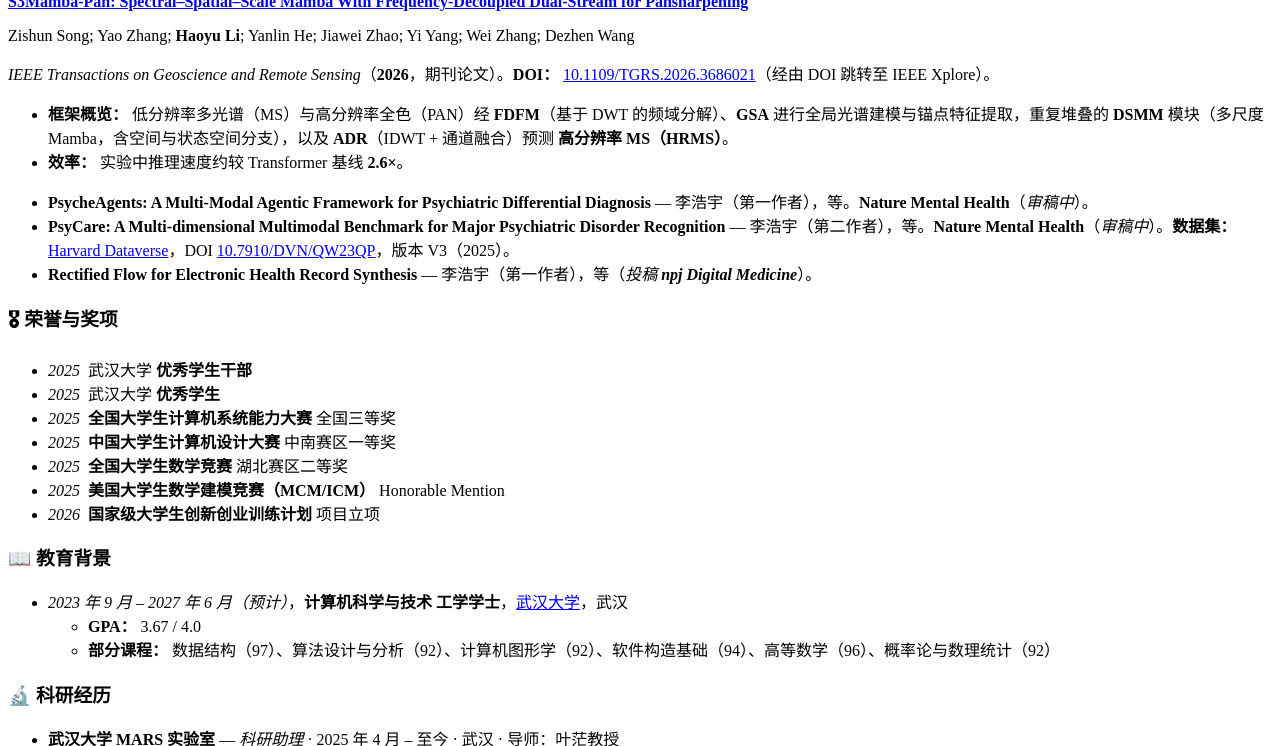
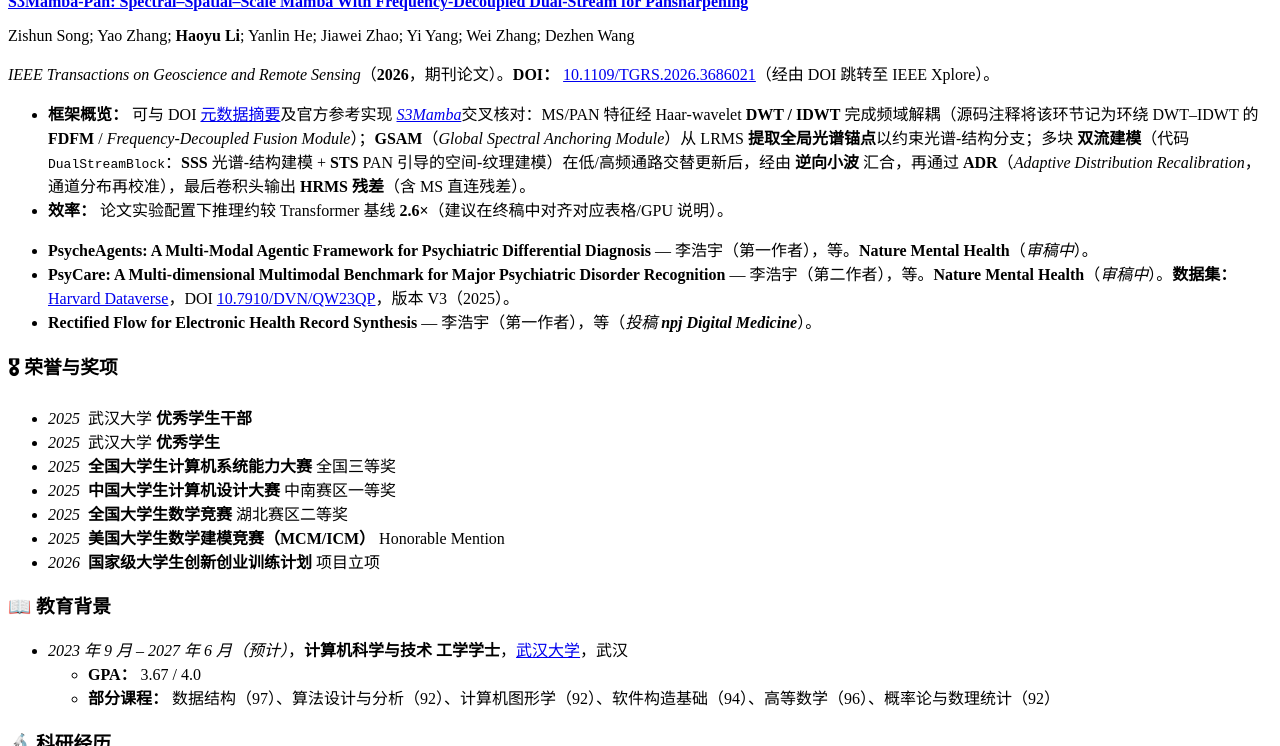
Before and after one commit to HaoyuLi-Nova/HaoyuLi-Nova.github.io, a Jekyll site: the page built from _pages/zh.md, in a window 1280 px wide and 900 px high, scrolled down 1737 px, cut to the strip 154-900 px from the top of the window. Built offline with Jekyll 4.4.1, drawn with Linux system fonts in a browser that asks for light colours.

Commit message:
Enhance publication descriptions for S3Mamba-Pan in English and Chinese sections, aligning details with DOI metadata and improving clarity on framework components and efficiency metrics.

```diff
--- a/_includes/i18n/home-en.md
+++ b/_includes/i18n/home-en.md
@@ -17,7 +17,7 @@ Contact: **haoyuli404@outlook.com** · **+86-158-2700-2669**
 
 # 📝 Publications
 
-<div class='paper-box'><div class='paper-box-image'><div><a href="https://doi.org/10.1109/TGRS.2026.3686021" target="_blank" rel="noopener noreferrer" title="Open S3Mamba-Pan (IEEE TGRS) via DOI"><div class="badge">IEEE TGRS</div><img src='{{ "/images/Mamba_Framework.png" | relative_url }}' alt="S3Mamba-Pan framework: FDFM, GSA, DSMM, and ADR for pansharpening" width="100%"></a></div></div>
+<div class='paper-box'><div class='paper-box-image'><div><a href="https://doi.org/10.1109/TGRS.2026.3686021" target="_blank" rel="noopener noreferrer" title="Open S3Mamba-Pan (IEEE TGRS) via DOI"><div class="badge">IEEE TGRS</div><img src='{{ "/images/Mamba_Framework.png" | relative_url }}' alt="S3Mamba-Pan: GSAM spectral anchors; Haar DWT-IDWT splits; stacked dual-stream SSS and STS Mamba paths; tail after ADR" width="100%"></a></div></div>
 <div class='paper-box-text' markdown="1">
 
 [**S3Mamba-Pan: Spectral–Spatial–Scale Mamba With Frequency-Decoupled Dual-Stream for Pansharpening**](https://doi.org/10.1109/TGRS.2026.3686021)
@@ -26,9 +26,9 @@ Zishun Song; Yao Zhang; **Haoyu Li**; Yanlin He; Jiawei Zhao; Yi Yang; Wei Zhang
 
 *IEEE Transactions on Geoscience and Remote Sensing*, **2026** (journal article). **DOI:** [10.1109/TGRS.2026.3686021](https://doi.org/10.1109/TGRS.2026.3686021) — opens IEEE Xplore via DOI resolver.
 
-- **Framework (overview):** low-res MS and HR PAN are processed with **FDFM** (DWT-based frequency splits), **GSA** for global spectral modeling and anchor features, repeated **DSMM** blocks (multi-scale Mamba with spatial and state-space branches), and **ADR** (IDWT + channel-wise fusion) to predict **HRMS**.
-- **Efficiency:** about **2.6×** faster inference than Transformer baselines in our experiments.
+- **Framework (overview):** Aligned with the indexed abstract ([DOI resolver](https://doi.org/10.1109/tgrs.2026.3686021)) and the reference implementation [*S3Mamba*](https://github.com/FreeZS-a/S3Mamba): MS/PAN features use Haar-wavelet **DWT/IDWT** for frequency-aware decoupling (**FDFM** in code annotates this *Frequency-Decoupled Fusion Module* bridging DWT and IDWT). **GSAM** (*Global Spectral Anchoring Module*) extracts a global spectral anchor from LRMS that conditions the spectral-structure stream. Repeated **dual-stream blocks** (**SSS** plus **STS** in code—spectral-structure modelling vs PAN-guided spatial-texture modelling) refine low/high bands, **inverse wavelet fusion** merges them, **ADR** (*Adaptive Distribution Recalibration*) recalibrates channel statistics, then a convolutional head predicts HRMS residuals with an LRMS skip.
 
+- **Efficiency:** about **2.6×** faster inference than Transformer baselines in **authors’ experiments** *(align wording with your camera‑ready timing table when you revise the homepage).*
 </div>
 </div>
 
--- a/_includes/i18n/home-zh.md
+++ b/_includes/i18n/home-zh.md
@@ -17,7 +17,7 @@
 
 # 📝 发表论文
 
-<div class='paper-box'><div class='paper-box-image'><div><a href="https://doi.org/10.1109/TGRS.2026.3686021" target="_blank" rel="noopener noreferrer" title="通过 DOI 打开 S3Mamba-Pan（IEEE TGRS）"><div class="badge">IEEE TGRS</div><img src='{{ "/images/Mamba_Framework.png" | relative_url }}' alt="S3Mamba-Pan 框架：FDFM、GSA、DSMM 与 ADR 用于全色锐化" width="100%"></a></div></div>
+<div class='paper-box'><div class='paper-box-image'><div><a href="https://doi.org/10.1109/TGRS.2026.3686021" target="_blank" rel="noopener noreferrer" title="通过 DOI 打开 S3Mamba-Pan（IEEE TGRS）"><div class="badge">IEEE TGRS</div><img src='{{ "/images/Mamba_Framework.png" | relative_url }}' alt="S3Mamba-Pan：GSAM 光谱锚点、Haar 小波 DWT-IDWT、双流 SSS+STS（DualStreamBlock）与 ADR" width="100%"></a></div></div>
 <div class='paper-box-text' markdown="1">
 
 [**S3Mamba-Pan: Spectral–Spatial–Scale Mamba With Frequency-Decoupled Dual-Stream for Pansharpening**](https://doi.org/10.1109/TGRS.2026.3686021)
@@ -26,8 +26,8 @@ Zishun Song; Yao Zhang; **Haoyu Li**; Yanlin He; Jiawei Zhao; Yi Yang; Wei Zhang
 
 *IEEE Transactions on Geoscience and Remote Sensing*（**2026**，期刊论文）。**DOI：** [10.1109/TGRS.2026.3686021](https://doi.org/10.1109/TGRS.2026.3686021)（经由 DOI 跳转至 IEEE Xplore）。
 
-- **框架概览：** 低分辨率多光谱（MS）与高分辨率全色（PAN）经 **FDFM**（基于 DWT 的频域分解）、**GSA** 进行全局光谱建模与锚点特征提取，重复堆叠的 **DSMM** 模块（多尺度 Mamba，含空间与状态空间分支），以及 **ADR**（IDWT + 通道融合）预测 **高分辨率 MS（HRMS）**。
-- **效率：** 实验中推理速度约较 Transformer 基线 **2.6×**。
+- **框架概览：** 可与 DOI [元数据摘要](https://doi.org/10.1109/tgrs.2026.3686021)及官方参考实现 [*S3Mamba*](https://github.com/FreeZS-a/S3Mamba)交叉核对：MS/PAN 特征经 Haar‑wavelet **DWT / IDWT** 完成频域解耦（源码注释将该环节记为环绕 DWT–IDWT 的 **FDFM** / *Frequency‑Decoupled Fusion Module*）；**GSAM**（*Global Spectral Anchoring Module*）从 LRMS **提取全局光谱锚点**以约束光谱‑结构分支；多块 **双流建模**（代码 `DualStreamBlock`：**SSS** 光谱‑结构建模 + **STS** PAN 引导的空间‑纹理建模）在低/高频通路交替更新后，经由 **逆向小波** 汇合，再通过 **ADR**（*Adaptive Distribution Recalibration*，通道分布再校准），最后卷积头输出 **HRMS 残差**（含 MS 直连残差）。
+- **效率：** 论文实验配置下推理约较 Transformer 基线 **2.6×**（建议在终稿中对齐对应表格/GPU 说明）。
 
 </div>
 </div>
```
